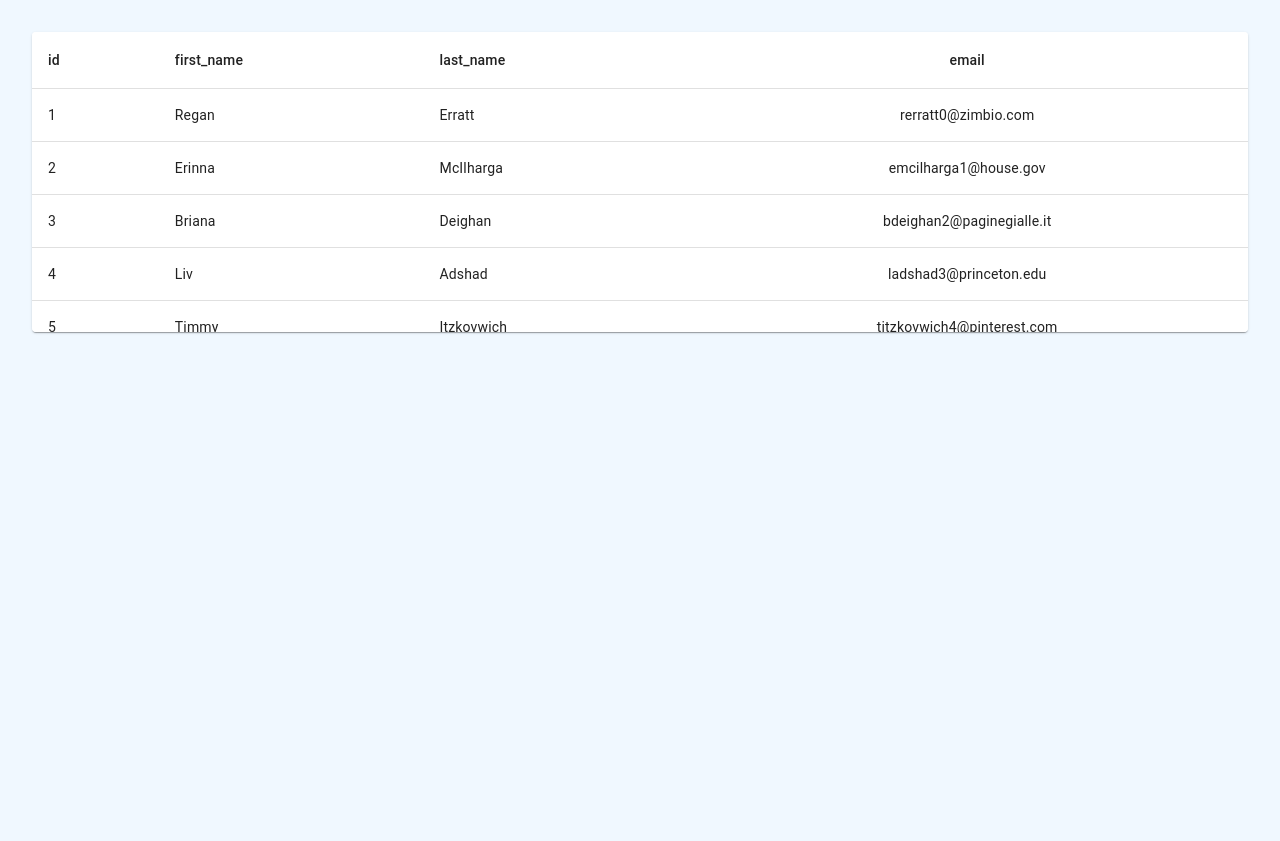
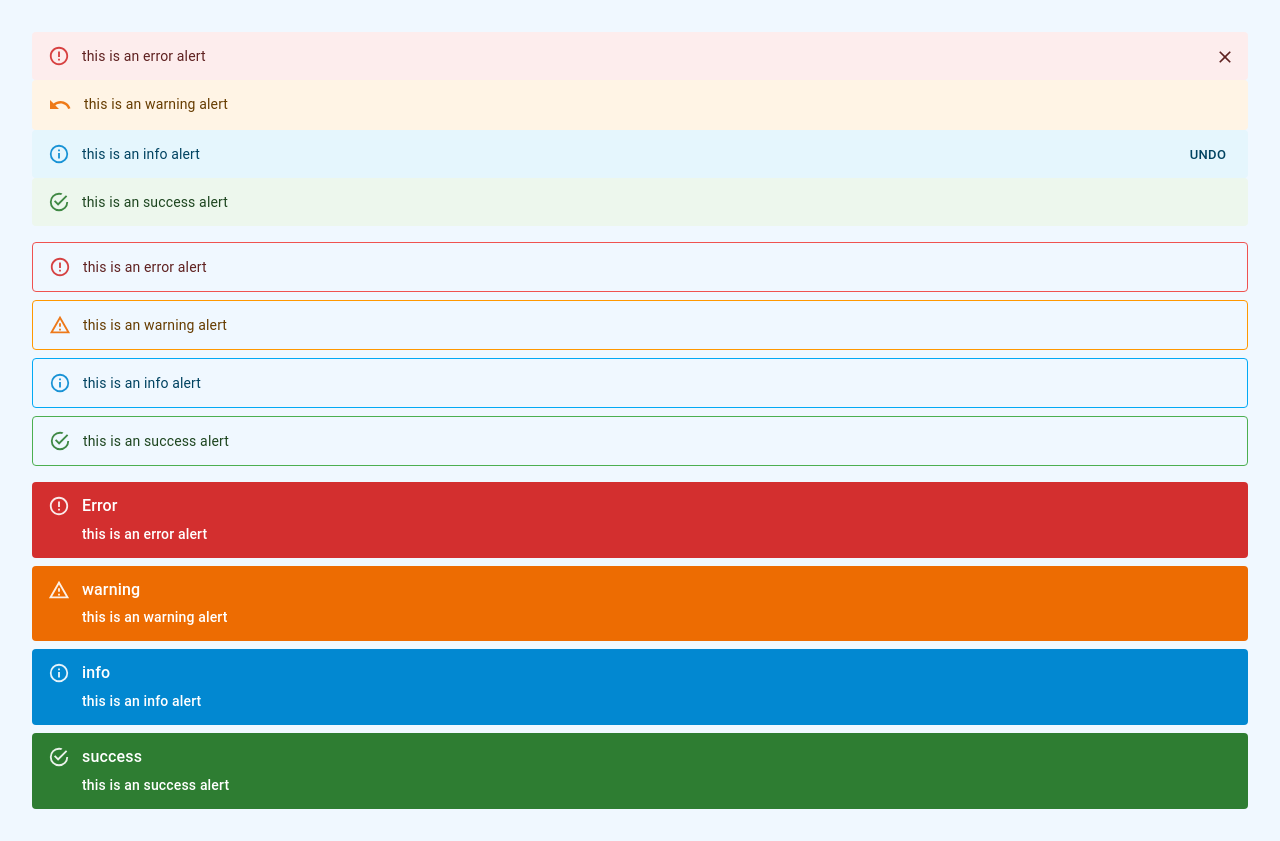
Before and after one commit to mentorvikash/react-mui-youtube, a React (Create React App) app: page / in a window 1280 px wide. Before the commit the page ends 800 px from the top, so only its background shows below. Built offline with nearby package versions, Linux system fonts and the light colour scheme.

Commit message:
mui alert lession

```diff
--- a/src/App.tsx
+++ b/src/App.tsx
@@ -3,6 +3,7 @@ import "./App.css";
 import MuiList from "./components/D28List/MuIList";
 import MuiTooltip from "./components/D30Tooltip/MuiTooltip";
 import MuiTable from "./components/D31Table/MuiTable";
+import MuiAlert from "./components/D32Alert/MuiAlert";
 // import MuiChip from "./components/D28Clip/MuiCliip";
 // import MuiBatch from "./components/D27Badge/MuiBadge";
 // import MuiBottomNavigatoin from "./components/D26BottomNavigatoin/MuiBottomNavigatoin";
@@ -66,7 +67,8 @@ function App() {
       {/* <MuiList /> */}
       {/* <MuiChip /> */}
       {/* <MuiTooltip /> */}
-      <MuiTable />
+      {/* <MuiTable /> */}
+      <MuiAlert />
     </div>
   );
 }
--- /dev/null
+++ b/src/components/D32Alert/MuiAlert.tsx
@@ -0,0 +1,63 @@
+import React from "react";
+import { Stack, Alert, Box, Button, AlertTitle } from "@mui/material";
+import { Close, Undo } from "@mui/icons-material";
+
+function MuiAlert() {
+  return (
+    <Stack spacing={2}>
+      <Box gap={1}>
+        <Alert severity="error" onClose={() => alert("finally closed")}>
+          this is an error alert
+        </Alert>
+        <Alert severity="warning" icon={<Undo />}>
+          this is an warning alert
+        </Alert>
+        <Alert
+          severity="info"
+          action={
+            <Button color="inherit" size="small">
+              UNDO{" "}
+            </Button>
+          }
+        >
+          this is an info alert
+        </Alert>
+        <Alert severity="success">this is an success alert</Alert>
+      </Box>
+      <Stack spacing={1}>
+        <Alert variant="outlined" severity="error">
+          this is an error alert
+        </Alert>
+        <Alert variant="outlined" severity="warning">
+          this is an warning alert
+        </Alert>
+        <Alert variant="outlined" severity="info">
+          this is an info alert
+        </Alert>
+        <Alert variant="outlined" severity="success">
+          this is an success alert
+        </Alert>
+      </Stack>
+      <Stack spacing={1}>
+        <Alert variant="filled" severity="error">
+          <AlertTitle>Error</AlertTitle>
+          this is an error alert
+        </Alert>
+        <Alert variant="filled" severity="warning">
+          <AlertTitle>warning</AlertTitle>
+          this is an warning alert
+        </Alert>
+        <Alert variant="filled" severity="info">
+          <AlertTitle>info</AlertTitle>
+          this is an info alert
+        </Alert>
+        <Alert variant="filled" severity="success">
+          <AlertTitle>success</AlertTitle>
+          this is an success alert
+        </Alert>
+      </Stack>
+    </Stack>
+  );
+}
+
+export default MuiAlert;
```
